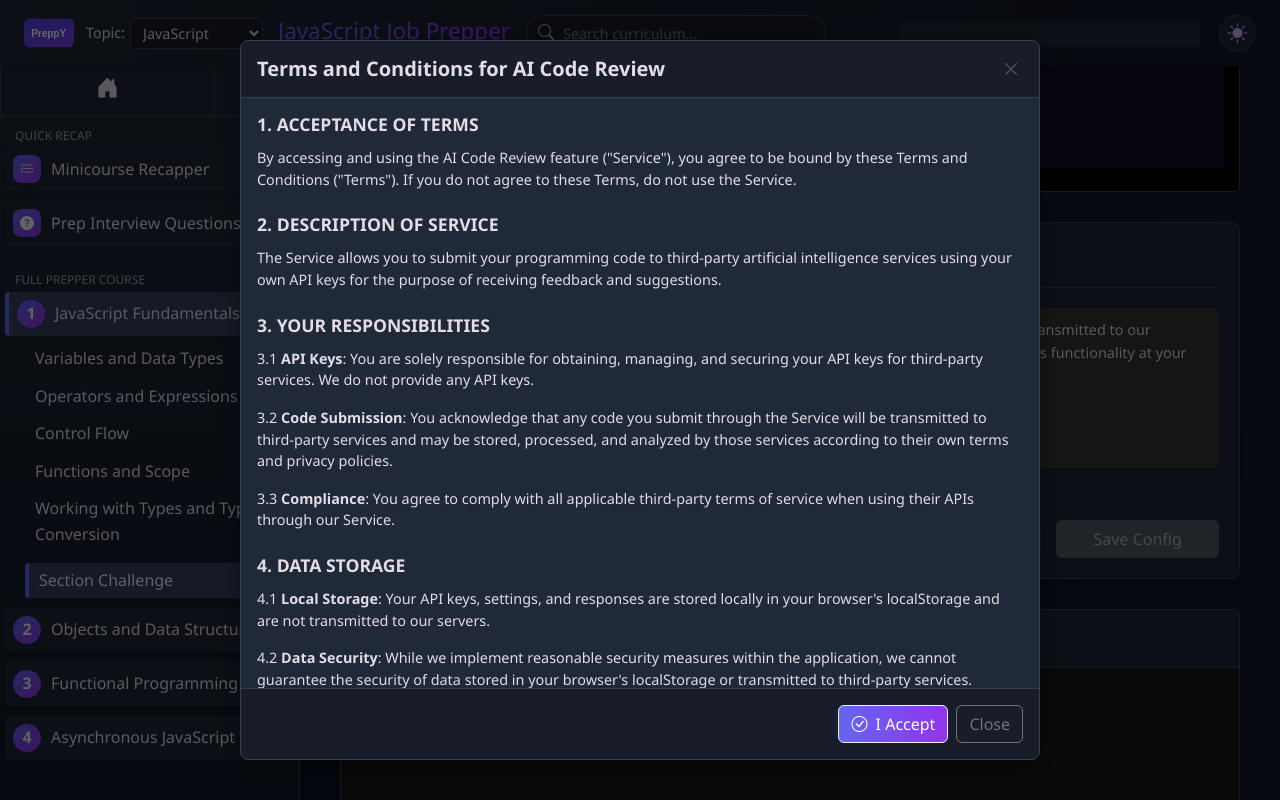
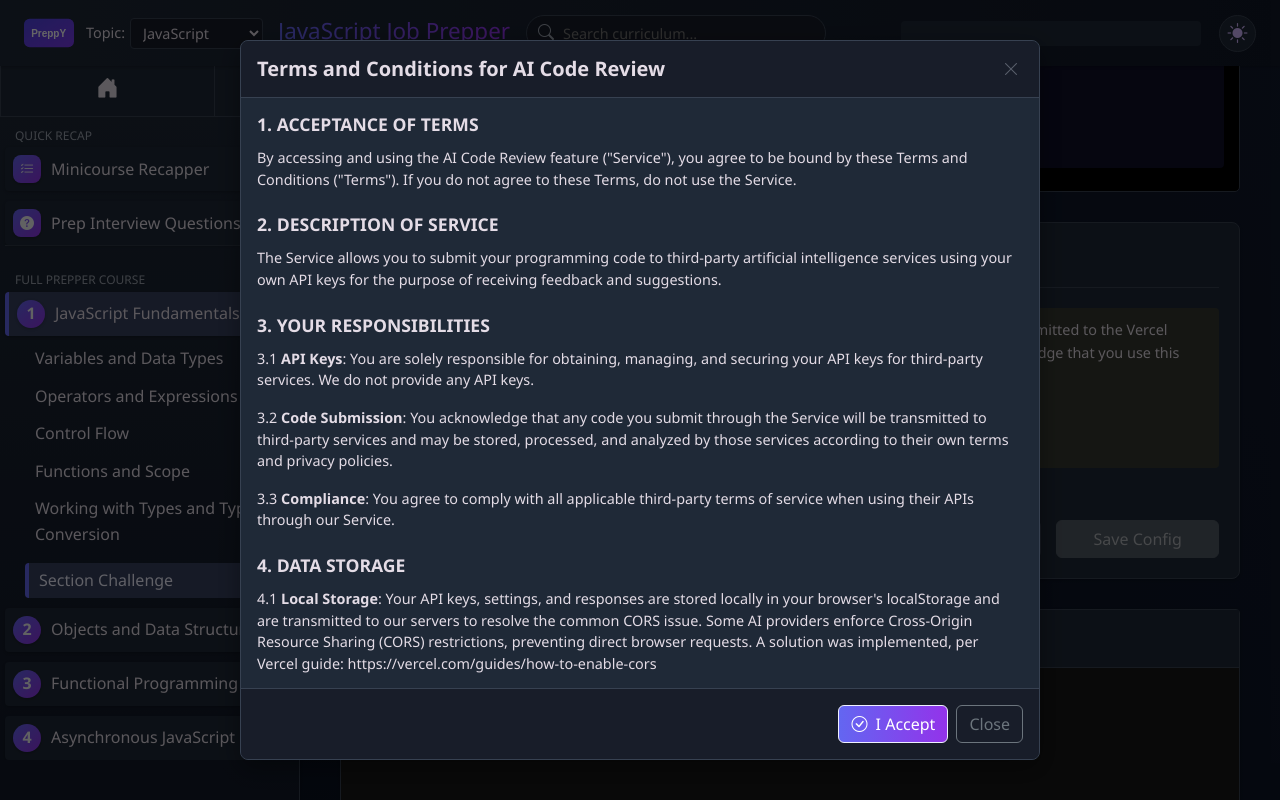
Before and after one commit to GeorgeBPrice/Preppy-Job-Prepper, a Vue app: page /section/1/challenge in a window 1280 px wide. Both pictures are taken after a click on the button "Terms and Conditions". Shown: the part 1044-1844 px from the top of the page. Built offline with nearby package versions, Linux system fonts and the light colour scheme.

Commit message:
Updated legals to reflect CORS fix

```diff
--- a/src/components/TermsAndConditions.vue
+++ b/src/components/TermsAndConditions.vue
@@ -53,7 +53,10 @@
             <h4>4. DATA STORAGE</h4>
             <p>
               4.1 <strong>Local Storage</strong>: Your API keys, settings, and responses are stored
-              locally in your browser's localStorage and are not transmitted to our servers.
+              locally in your browser's localStorage and are transmitted to our servers to resolve
+              the common CORS issue. Some AI providers enforce Cross-Origin Resource Sharing (CORS)
+              restrictions, preventing direct browser requests. A solution was implemented, per
+              Vercel guide: https://vercel.com/guides/how-to-enable-cors
             </p>
             <p>
               4.2 <strong>Data Security</strong>: While we implement reasonable security measures
--- a/src/views/ChallengeView.vue
+++ b/src/views/ChallengeView.vue
@@ -70,9 +70,9 @@
           <p>
             <i class="bi bi-exclamation-triangle-fill me-2"></i>
             <strong>Important:</strong> API keys and settings are stored in your browser's
-            localStorage only and are not transmitted to our servers. By using this feature, you
-            accept Terms-and-Conditions and acknowledge that you use this functionality at your own
-            risk.
+            localStorage only and are transmitted to the Vercel server hosting this webiste. By
+            using this feature, you accept Terms-and-Conditions and acknowledge that you use this
+            functionality at your own risk.
             <TermsAndConditions />
           </p>
           <div v-if="!aiStore.termsAccepted" class="mt-2">
```
Also changed, not shown: 1 other file (tests, documents, lock files or other folders).
